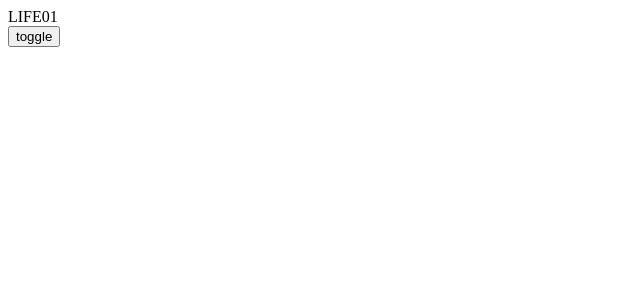
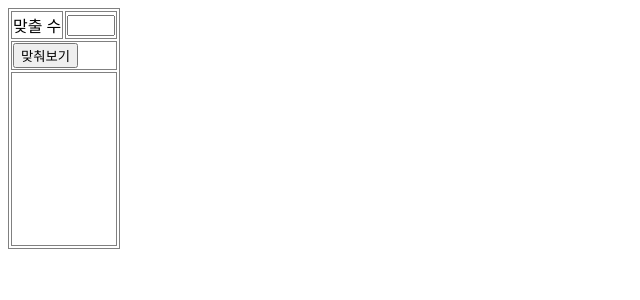
Before and after one commit to jin-yeager/hello-react, a React (Vite) app: page / in a window 1280 px wide. Shown: the top 300 px of the page, without its empty margins (0-640 px from the left). Built offline with nearby package versions, Linux system fonts and the light colour scheme.

Commit message:
feat: 포커스, 속성, Strike, 업다운

```diff
--- a/src/App.jsx
+++ b/src/App.jsx
@@ -1,18 +1,12 @@
-import { useState } from 'react'
-import './App.css'
-import Life01 from './Life01.jsx'
-import Life02 from './Life02.jsx'
+import { useState } from 'react';
+import Strike from "./Strike.jsx";
 
 function App() {
-    const [flag, setFlag] = useState(true)
-    const toggle = () => setFlag(prev => !prev)
-
     return (
-        <div className="App">
-            {flag ? <Life01 /> : <Life02 />}
-            <button onClick={toggle}>toggle</button>
-        </div>
-    )
+        <>
+            <Strike/>
+        </>
+    );
 }
 
-export default App
+export default App;
--- /dev/null
+++ b/src/Strike.css
@@ -0,0 +1,13 @@
+input[type=text] {
+    width: 40px;
+}
+
+div {
+    height: 170px;
+}
+
+table,
+tr,
+td {
+    border: 1px solid aqua;
+}
--- /dev/null
+++ b/src/Strike.jsx
@@ -0,0 +1,71 @@
+// App.jsx
+import React, { useState, useEffect,useRef } from 'react';
+import './Strike.css';
+
+function Strike() {
+    const comRef = useRef([]);
+    const [guess, setGuess] = useState('');
+    const [logs, setLogs] = useState([]);
+
+    useEffect(() => {
+        const arr = [];
+        while (arr.length < 3) {
+            const ran = Math.floor(Math.random() * 9) + 1;
+            if (!arr.includes(ran)) arr.push(ran);
+        }
+        comRef.current = arr;
+        console.log('정답:', comRef.current);
+    }, []);
+
+    const myclick = () => {
+        if (guess.length !== 3) return;
+        const inputArr = guess.split('').map(n => parseInt(n, 10));
+        let strike = 0, ball = 0;
+
+        for (let i = 0; i < com.length; i++) {
+            if (inputArr[i] === com[i]) strike++;
+            else if (com.includes(inputArr[i])) ball++;
+        }
+
+        setLogs(prev => [...prev, `${guess} - ${strike}S ${ball}B`]);
+        setGuess('');
+        if (strike === 3) alert(`${guess} 축하합니다.`);
+    };
+
+    return (
+        <table border="1">
+            <tbody>
+            <tr>
+                <td>맞출 수</td>
+                <td>
+                    <input
+                        type="text"
+                        id="it"
+                        value={guess}
+                        onChange={e => setGuess(e.target.value)}
+                    />
+                </td>
+            </tr>
+            <tr>
+                <td colSpan="2">
+                    <input type="button" value="맞춰보기" onClick={myclick} />
+                </td>
+            </tr>
+            <tr>
+                <td colSpan="2">
+                    <div id="mydiv">
+                        {logs.map((log, i) => (
+                            <span key={i}>
+                  {log}
+                                <br />
+                </span>
+                        ))}
+                    </div>
+                </td>
+            </tr>
+            </tbody>
+        </table>
+    );
+}
+
+export default Strike;
```
Also changed, not shown: src/AppLife.jsx (added, +20 -0 lines), src/MyFocus.jsx (added, +16 -0 lines), src/MyProp.jsx (added, +11 -0 lines), src/Updn.jsx (added, +71 -0 lines).
